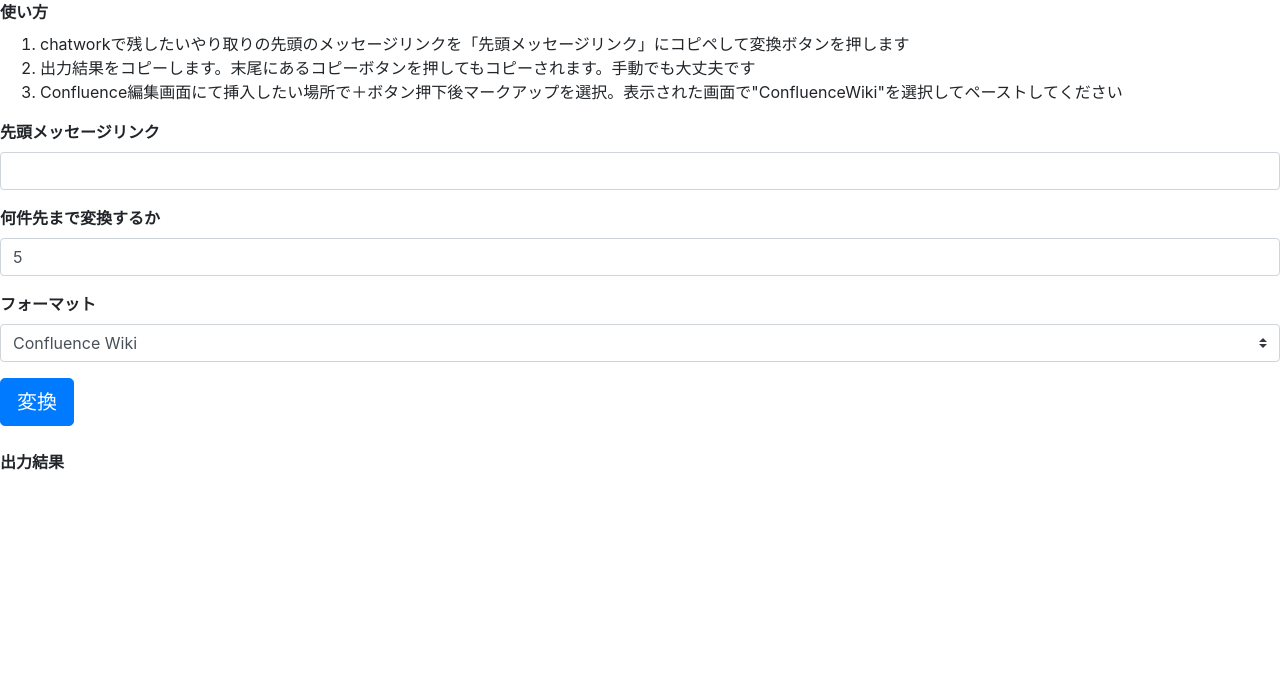
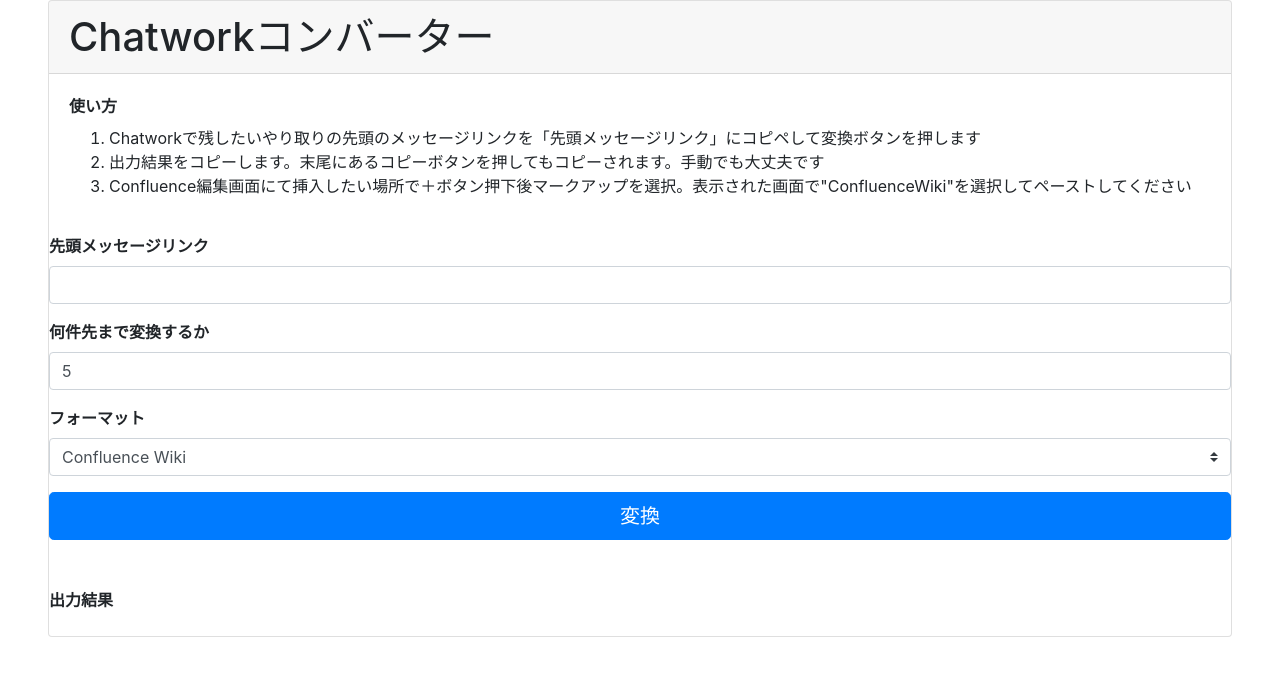
Before and after one commit to wlg-shinya/chatwork-converter, a Vue app: page / in a window 1280 px wide. Shown: the top 676 px of the page. Built offline with nearby package versions, Linux system fonts and the light colour scheme.

Commit message:
見た目調整

```diff
--- a/src/components/ChatConverter.vue
+++ b/src/components/ChatConverter.vue
@@ -4,6 +4,8 @@
 
 const FORMAT = new Map()
 FORMAT.set("confluence", "Confluence Wiki")
+
+const CHATWORK_NAME = "Chatwork"
 
 const messageURL = ref("")
 const targetMessageCount = ref(5)
@@ -99,11 +101,14 @@
 </script>
 
 <template>
-  <div>
-    <div>
+  <div class="card mx-5">
+    <div class="card-header h1">
+      {{ CHATWORK_NAME }}コンバーター
+    </div>
+    <div  class="card-body">
       <label class="font-weight-bold">使い方</label>
       <ol>
-        <li>chatworkで残したいやり取りの先頭のメッセージリンクを「先頭メッセージリンク」にコピペして変換ボタンを押します</li>
+        <li>{{ CHATWORK_NAME }}で残したいやり取りの先頭のメッセージリンクを「先頭メッセージリンク」にコピペして変換ボタンを押します</li>
         <li>出力結果をコピーします。末尾にあるコピーボタンを押してもコピーされます。手動でも大丈夫です</li>
         <li>{{ howToPaste }}</li>
       </ol>
```
